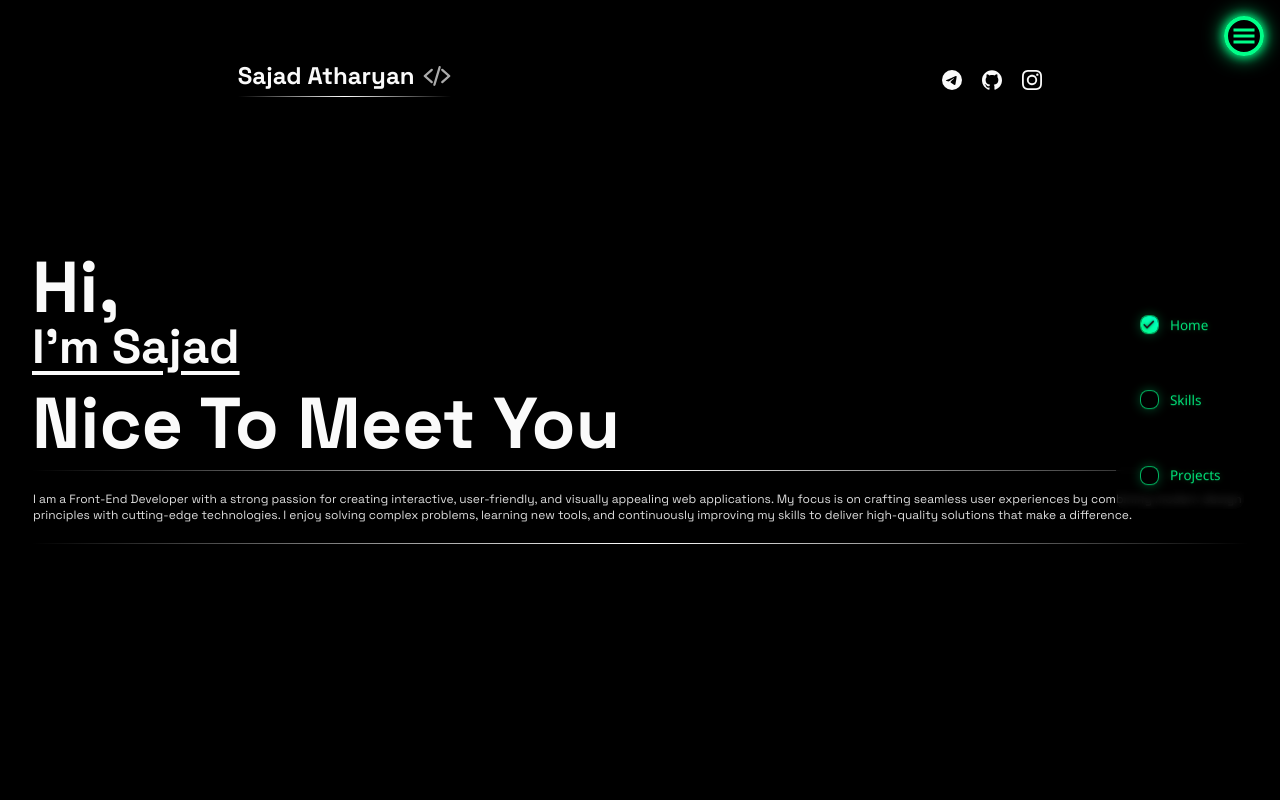
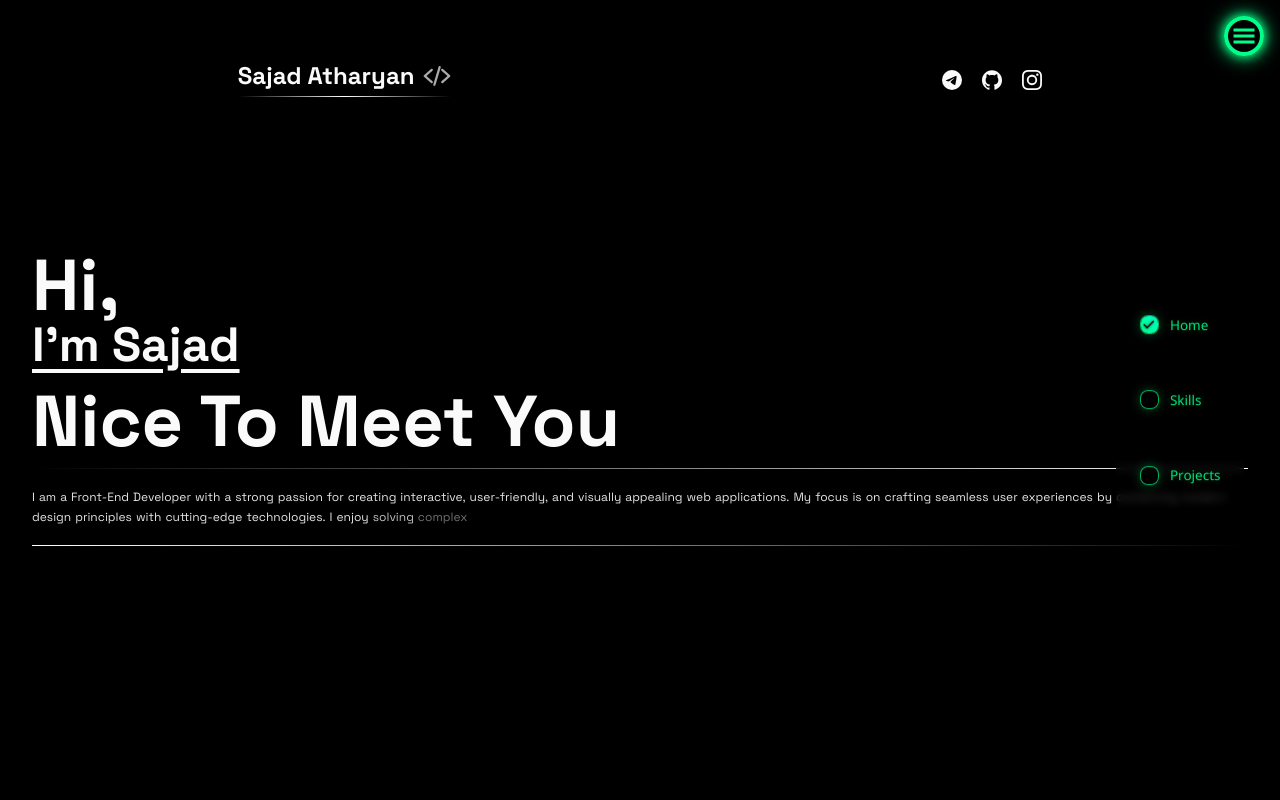
Before and after one commit to Sajadath/nextportfolio, a Next.js app: page / in a window 1280 px wide. Both pictures are taken after a click on the button 1244 px from the left and 36 px from the top of the page. Shown: the top 800 px of the page. Built offline with nearby package versions, Linux system fonts and the light colour scheme.

Commit message:
changed some animations

```diff
--- a/app/(home)/components/AboutMe.tsx
+++ b/app/(home)/components/AboutMe.tsx
@@ -1,24 +1,50 @@
 "use client";
-import { motion } from "motion/react";
+import { motion } from "framer-motion";
 
-function AboutMe() {
+const paragraph =
+  "I am a Front-End Developer with a strong passion for creating interactive, user-friendly, and visually appealing web applications. My focus is on crafting seamless user experiences by combining modern design principles with cutting-edge technologies. I enjoy solving complex problems, learning new tools, and continuously improving my skills to deliver high-quality solutions that make a difference.";
+
+const words = paragraph.split(" ");
+
+const container = {
+  hidden: {},
+  visible: {
+    transition: {
+      delayChildren: 3.5,
+      staggerChildren: 0.05,
+    },
+  },
+};
+
+const wordAnimation = {
+  hidden: {
+    opacity: 0,
+  },
+  visible: {
+    opacity: 1,
+
+    transition: {
+      duration: 0.15,
+      ease: "easeOut",
+    },
+  },
+};
+
+export default function AboutMe() {
   return (
     <motion.div
-      initial={{ opacity: 0, x: 40 }}
-      animate={{ opacity: 1, x: 0 }}
-      transition={{ duration: 0.8, delay: 4.7, ease: "easeOut" }}
       className="overflow-hidden py-5 pr-0 text-xs text-neutral-200"
+      variants={container}
+      initial="hidden"
+      animate="visible"
     >
-      <p>
-        I am a Front-End Developer with a strong passion for creating
-        interactive, user-friendly, and visually appealing web applications. My
-        focus is on crafting seamless user experiences by combining modern
-        design principles with cutting-edge technologies. I enjoy solving
-        complex problems, learning new tools, and continuously improving my
-        skills to deliver high-quality solutions that make a difference.
+      <p className="flex flex-wrap gap-1">
+        {words.map((word, i) => (
+          <motion.span key={i} variants={wordAnimation}>
+            {word}
+          </motion.span>
+        ))}
       </p>
     </motion.div>
   );
 }
-
-export default AboutMe;
--- a/app/(home)/components/FadedLine.tsx
+++ b/app/(home)/components/FadedLine.tsx
@@ -2,13 +2,17 @@
 
 import { motion } from "motion/react";
 
-function FadedLine() {
+function FadedLine({ startFrom }: { startFrom: "left" | "right" }) {
   return (
     <motion.div
-      initial={{ scale: 0 }}
-      animate={{ scale: 1 }}
-      transition={{ duration: 1.5, delay: 3.5 }}
-      className="h-[1px] w-full bg-gradient-to-r from-transparent via-white to-transparent"
+      initial={{ scaleX: 0 }}
+      animate={{ scaleX: 1 }}
+      transition={{ duration: 1.5, delay: 3.3 }}
+      style={{
+        originX: startFrom === "left" ? 1 : 0,
+        originY: 0.5,
+      }}
+      className={`h-[1px] w-full ${startFrom === "left" ? "bg-gradient-to-r" : "bg-gradient-to-l"} from-transparent to-white`}
     />
   );
 }
--- a/app/(home)/components/HeroSection.tsx
+++ b/app/(home)/components/HeroSection.tsx
@@ -11,9 +11,9 @@ export default function HeroSection() {
       <div className="px-8">
         <HiName />
         <TypedText>Nice To Meet You</TypedText>
-        <FadedLine />
+        <FadedLine startFrom="left" />
         <AboutMe />
-        <FadedLine />
+        <FadedLine startFrom="right" />
         <div className="mt-6">
           <ModalOpener />
         </div>
--- a/app/(home)/components/HiName.tsx
+++ b/app/(home)/components/HiName.tsx
@@ -8,7 +8,7 @@ function HiName() {
       <motion.h2
         initial={{ opacity: 1, y: 30, rotateX: 90 }}
         animate={{ opacity: 1, y: 0, rotateX: 0 }}
-        transition={{ duration: 0.8, ease: "easeOut", delay: 1.5 }}
+        transition={{ duration: 0.4, ease: "easeOut", delay: 1.2 }}
         style={{ transformStyle: "preserve-3d" }}
         className="text-4xl font-bold lg:text-7xl"
       >
@@ -17,7 +17,7 @@ function HiName() {
       <motion.h2
         initial={{ opacity: 1, y: 30, rotateX: -90 }}
         animate={{ opacity: 1, y: 0, rotateX: 0 }}
-        transition={{ duration: 0.8, ease: "easeOut", delay: 1.8 }}
+        transition={{ duration: 0.5, ease: "easeOut", delay: 1.5 }}
         style={{ transformStyle: "preserve-3d" }}
         className="text-5xl font-bold underline underline-offset-8"
       >
--- a/app/globals.css
+++ b/app/globals.css
@@ -267,7 +267,7 @@ html {
     overflow: hidden;
     white-space: nowrap;
     width: 0;
-    animation: typing 1000ms steps(30, end) 3100ms 1 normal forwards;
+    animation: typing 1000ms steps(30, end) 2000ms 1 normal forwards;
     position: relative;
   }
 
```
